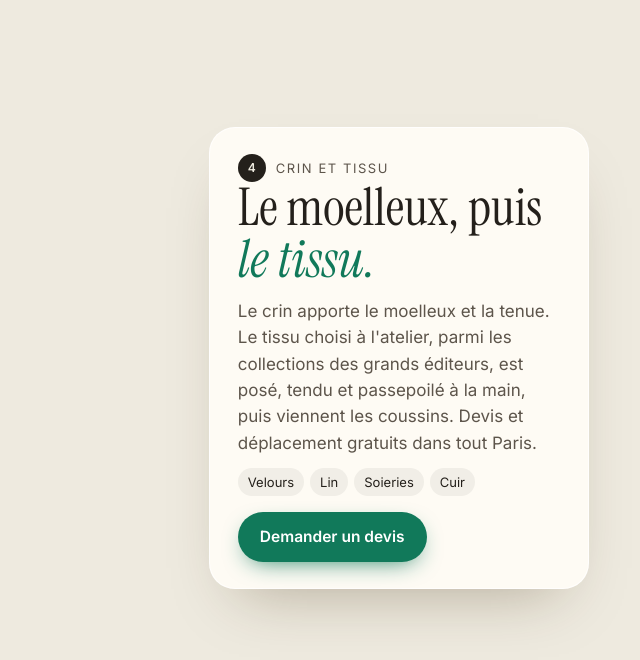
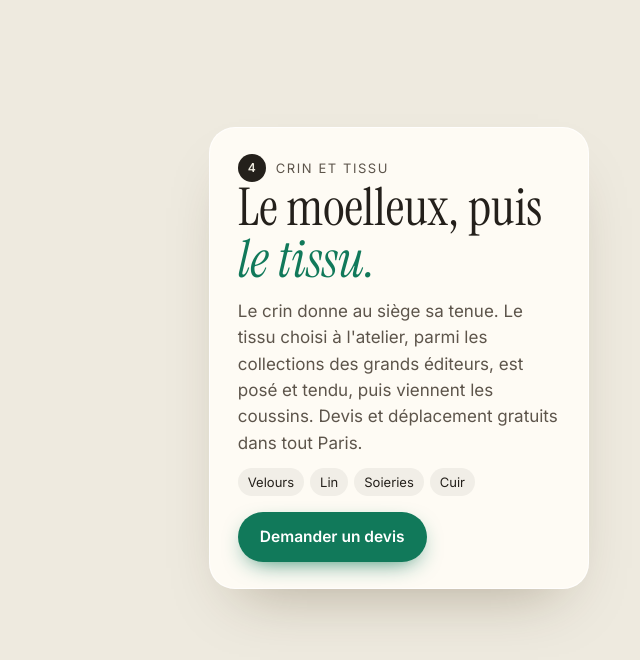
Before and after one commit to nunodvl17-pixel/demo-au-cabriolet, a plain HTML site: page index.html in a window 1280 px wide. Shown: the part 4538-5198 px from the top of the page, without its empty margins (640-1280 px from the left). Drawn offline with Linux system fonts and the light colour scheme.

Commit message:
Correcteur : phrase du crin

```diff
--- a/index.html
+++ b/index.html
@@ -231,7 +231,7 @@ footer{padding:28px 16px 60px;text-align:center;font-size:13.5px;color:var(--ink
     <div class="stick"><div class="panel">
       <p class="step"><b>4</b>Crin et tissu</p>
       <h2>Le moelleux, puis <em>le tissu.</em></h2>
-      <p>Le crin apporte le moelleux et la tenue. Le tissu choisi à l'atelier, parmi les collections des grands éditeurs, est posé, tendu et passepoilé à la main, puis viennent les coussins. Devis et déplacement gratuits dans tout Paris.</p>
+      <p>Le crin donne au siège sa tenue. Le tissu choisi à l'atelier, parmi les collections des grands éditeurs, est posé et tendu, puis viennent les coussins. Devis et déplacement gratuits dans tout Paris.</p>
       <span class="mat">Velours</span><span class="mat">Lin</span><span class="mat">Soieries</span><span class="mat">Cuir</span>
       <div class="actions" style="justify-content:flex-start;margin-top:16px"><a class="pill pill-main" href="tel:+33142555333">Demander un devis</a></div>
     </div></div>
```
